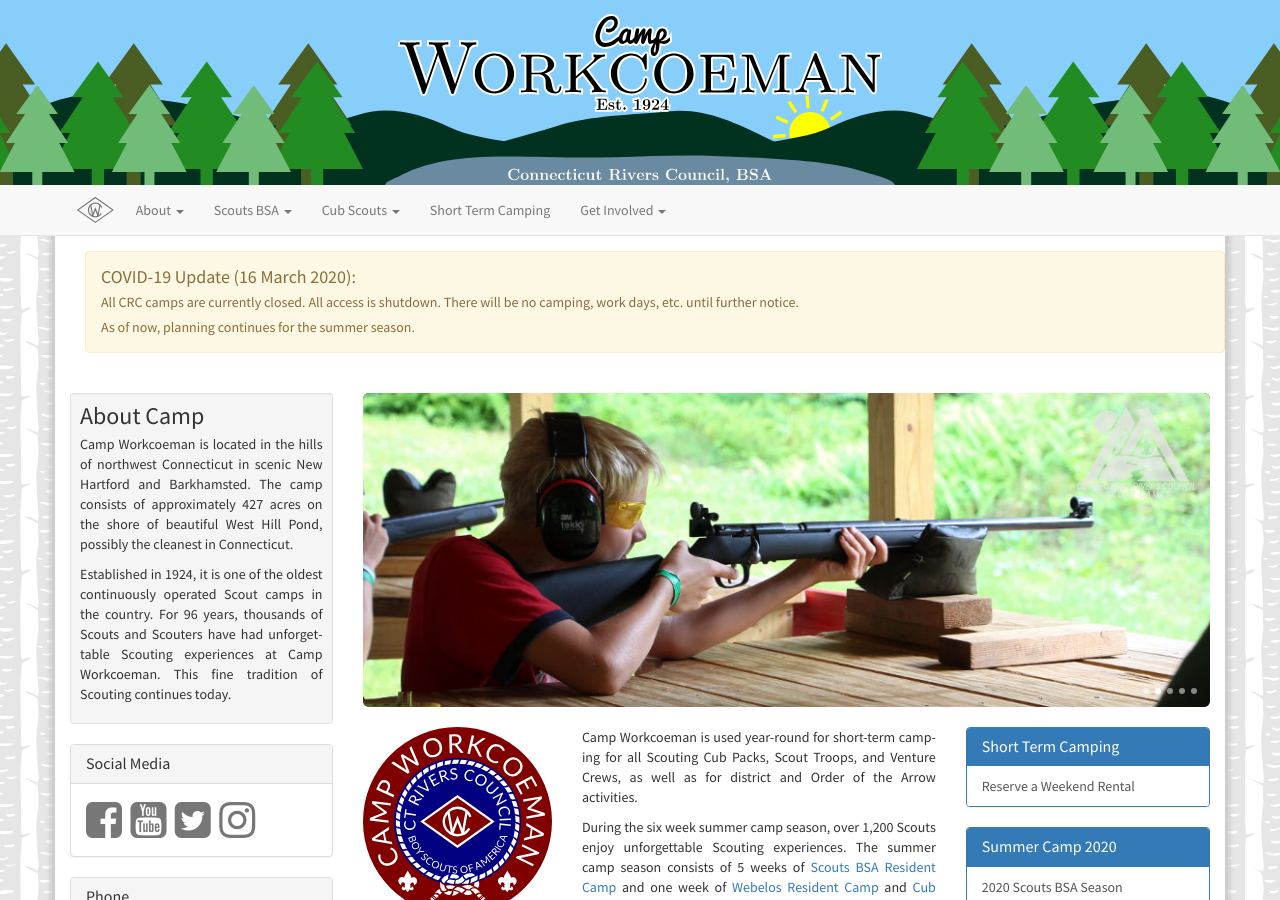
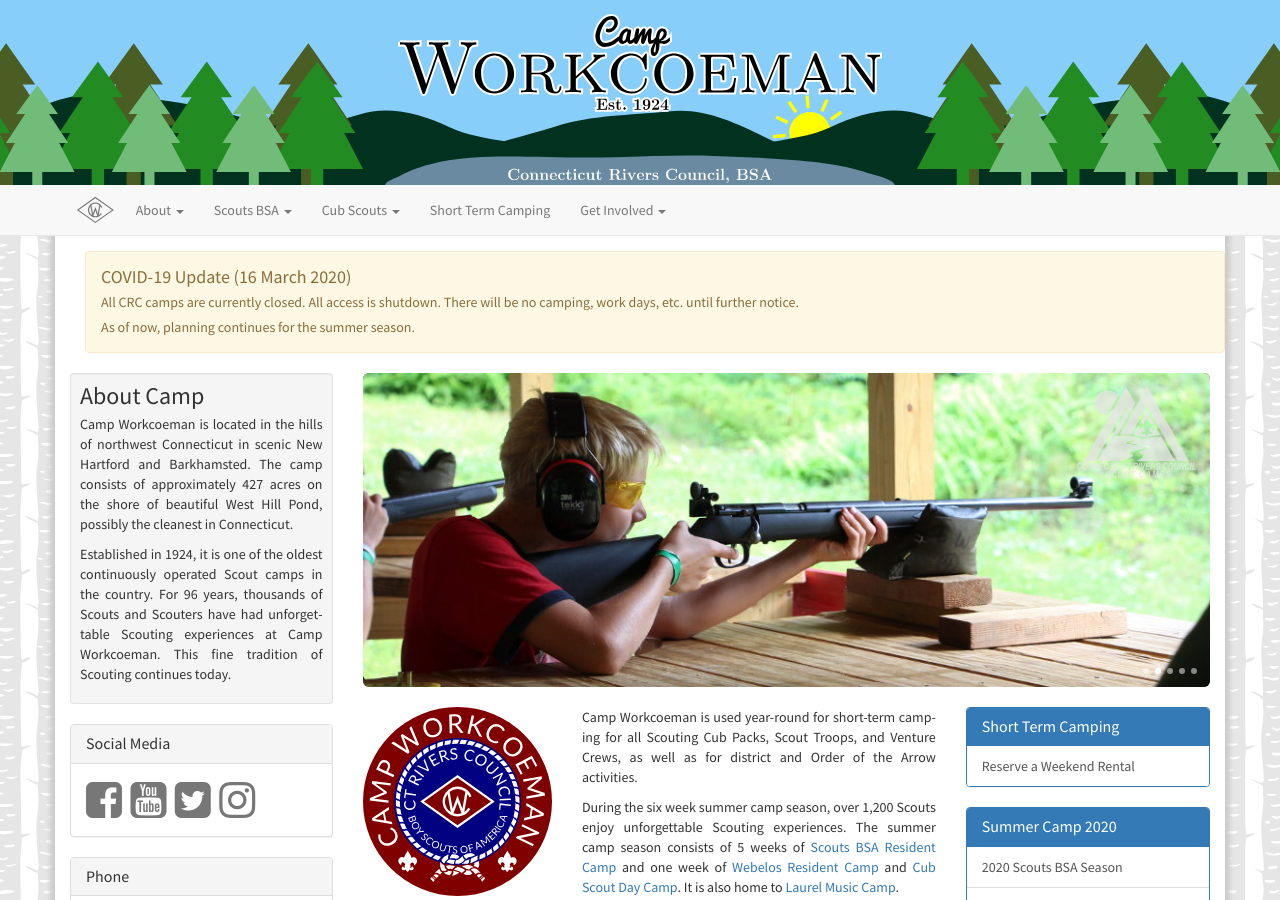
Before and after one commit to campworkcoeman/campworkcoeman.org, a Jekyll site: the page built from index.html, in a window 1280 px wide and 900 px high. Built offline with Jekyll 4.4.1, drawn with Linux system fonts in a browser that asks for light colours; nearby versions of some CDN libraries; Markdown is read by kramdown in place of the engine named in the settings.

Commit message:
Put COVID-19 alert in grid.

```diff
--- a/_includes/announcement.html
+++ b/_includes/announcement.html
@@ -1,12 +1,14 @@
 <!-- Announcement -->
+<div class="row">
+<div class="col-sm-12">
 <div id="announcement">
   <div class="container">
     <div class="alert alert-warning">
-    <h4 class="list-group-item-heading">COVID-19 Update (16 March 2020):</h4>
+    <h4 class="list-group-item-heading">COVID-19 Update (16 March 2020)</h4>
     <p>All CRC camps are currently closed. All access is shutdown. There will be no camping, work days, etc. until further notice.</p>
     <p>As of now, planning continues for the summer season.</p>
     </div>
   </div>
 </div>
-
-<br>
+</div>
+</div>
```
